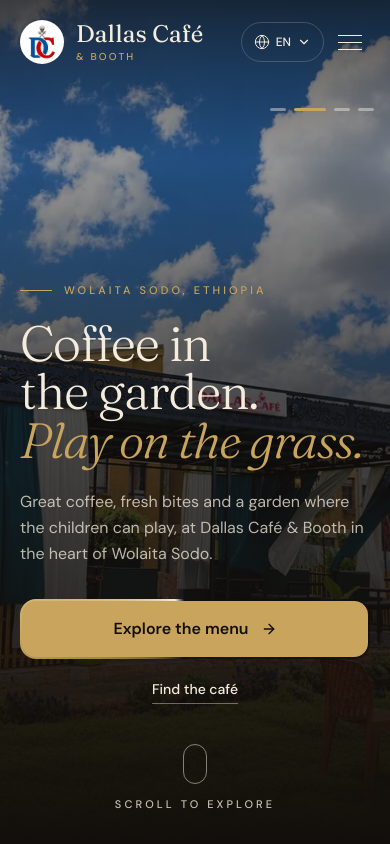
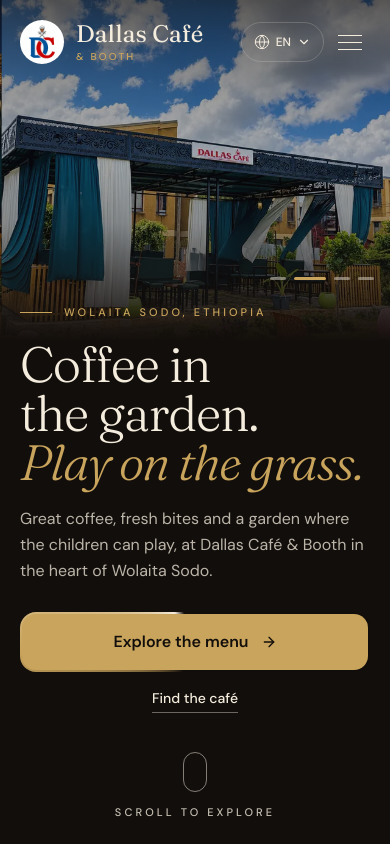
Before and after one commit to Ashenafi-Bancha/dallas-cafe-and-booth, a React (Vite) app: page / in a window 390 px wide. Shown: the top 844 px of the page. Built offline with nearby package versions, Linux system fonts and the light colour scheme.

Commit message:
Put the phone hero photos in a top band with the text below
On phones the slideshow now sits across the top of the screen and
fades into the page, with the headline and button underneath instead
of over a full-screen photo. The slide transition is slower and eased.

```diff
--- a/src/components/HeroSection.tsx
+++ b/src/components/HeroSection.tsx
@@ -41,8 +41,8 @@ export function HeroSection() {
   return (
     <>
       <section ref={sectionRef} id="home" className="relative isolate flex min-h-svh flex-col overflow-hidden bg-ink text-cream">
-        {/* Photo slideshow: full-bleed on mobile, right half on desktop */}
-        <div className="absolute inset-0 -z-10 overflow-hidden lg:left-[50%]">
+        {/* Photo slideshow: a band across the top on phones, the right half on desktop */}
+        <div className="absolute inset-x-0 top-0 -z-10 h-[44svh] overflow-hidden lg:inset-y-0 lg:left-[50%] lg:h-auto">
           <motion.div
             initial={{ scale: 1.08, opacity: 0 }}
             animate={{ scale: 1, opacity: 1 }}
@@ -59,7 +59,7 @@ export function HeroSection() {
                   key={photo}
                   initial={false}
                   animate={{ x: isCurrent ? '0%' : isLeaving ? '-100%' : '100%' }}
-                  transition={{ duration: isCurrent || isLeaving ? 1.1 : 0, ease: easeOut }}
+                  transition={{ duration: isCurrent || isLeaving ? 1.4 : 0, ease: [0.65, 0, 0.35, 1] }}
                   aria-hidden={!isCurrent}
                   className="absolute inset-0"
                 >
@@ -74,12 +74,13 @@ export function HeroSection() {
               );
             })}
           </motion.div>
-          <div className="absolute inset-0 bg-linear-to-t from-ink via-ink/75 to-ink/25 lg:bg-linear-to-r lg:from-ink lg:via-ink/35 lg:via-30% lg:to-transparent" />
+          {/* Fades the photo into the page: downwards on phones, towards the text on desktop */}
+          <div className="absolute inset-0 bg-linear-to-t from-ink from-8% via-ink/45 via-40% to-transparent lg:bg-linear-to-r lg:from-ink lg:from-0% lg:via-ink/35 lg:via-30% lg:to-transparent" />
           <div className="absolute inset-x-0 top-0 h-40 bg-linear-to-b from-ink/70 to-transparent" />
         </div>
 
         {/* Slide picker */}
-        <div className="absolute right-3 top-24 z-10 flex items-center md:right-8 lg:top-auto lg:bottom-7">
+        <div className="absolute right-3 top-[calc(36svh-2.4rem)] z-10 flex items-center md:right-8 lg:top-auto lg:bottom-7">
           {slides.map(({ photo }, i) => (
             <button
               key={photo}
@@ -98,7 +99,7 @@ export function HeroSection() {
           ))}
         </div>
 
-        <div className="wrap flex flex-1 flex-col justify-end pt-32 pb-10 lg:justify-center lg:pb-12">
+        <div className="wrap flex flex-1 flex-col pt-[36svh] pb-6 lg:justify-center lg:pt-32 lg:pb-12">
           <div className="lg:max-w-[46%]">
             <motion.p
               initial={{ opacity: 0, y: 16 }}
@@ -123,7 +124,7 @@ export function HeroSection() {
               initial={{ opacity: 0, y: 20 }}
               animate={{ opacity: 1, y: 0 }}
               transition={{ duration: 0.9, delay: 0.7, ease: easeOut }}
-              className="mt-6 max-w-md text-base leading-relaxed text-cream/75 md:mt-8 md:text-lg"
+              className="mt-5 max-w-md text-base leading-relaxed text-cream/75 md:mt-8 md:text-lg"
             >
               {s.hero.intro}
             </motion.p>
@@ -132,7 +133,7 @@ export function HeroSection() {
               initial={{ opacity: 0, y: 20 }}
               animate={{ opacity: 1, y: 0 }}
               transition={{ duration: 0.9, delay: 0.9, ease: easeOut }}
-              className="mt-8 flex flex-col items-center gap-5 sm:flex-row sm:gap-8 md:mt-10"
+              className="mt-7 flex flex-col items-center gap-4 sm:flex-row sm:gap-8 md:mt-10"
             >
               {/* On phones the button spans the screen, with a light running round its border */}
               <span className="relative block w-full overflow-hidden rounded-2xl bg-ink/70 p-[2px] sm:w-auto sm:overflow-visible sm:rounded-full sm:bg-transparent sm:p-0">
@@ -162,7 +163,7 @@ export function HeroSection() {
           initial={{ opacity: 0 }}
           animate={{ opacity: 1 }}
           transition={{ duration: 1, delay: 1.3 }}
-          className="wrap pb-8"
+          className="wrap pb-6 lg:pb-8"
         >
           {/* Phones: an animated scroll cue. Desktop: opening details. */}
           <a href="#about" className="flex flex-col items-center gap-3 text-cream/80 lg:hidden">
```
